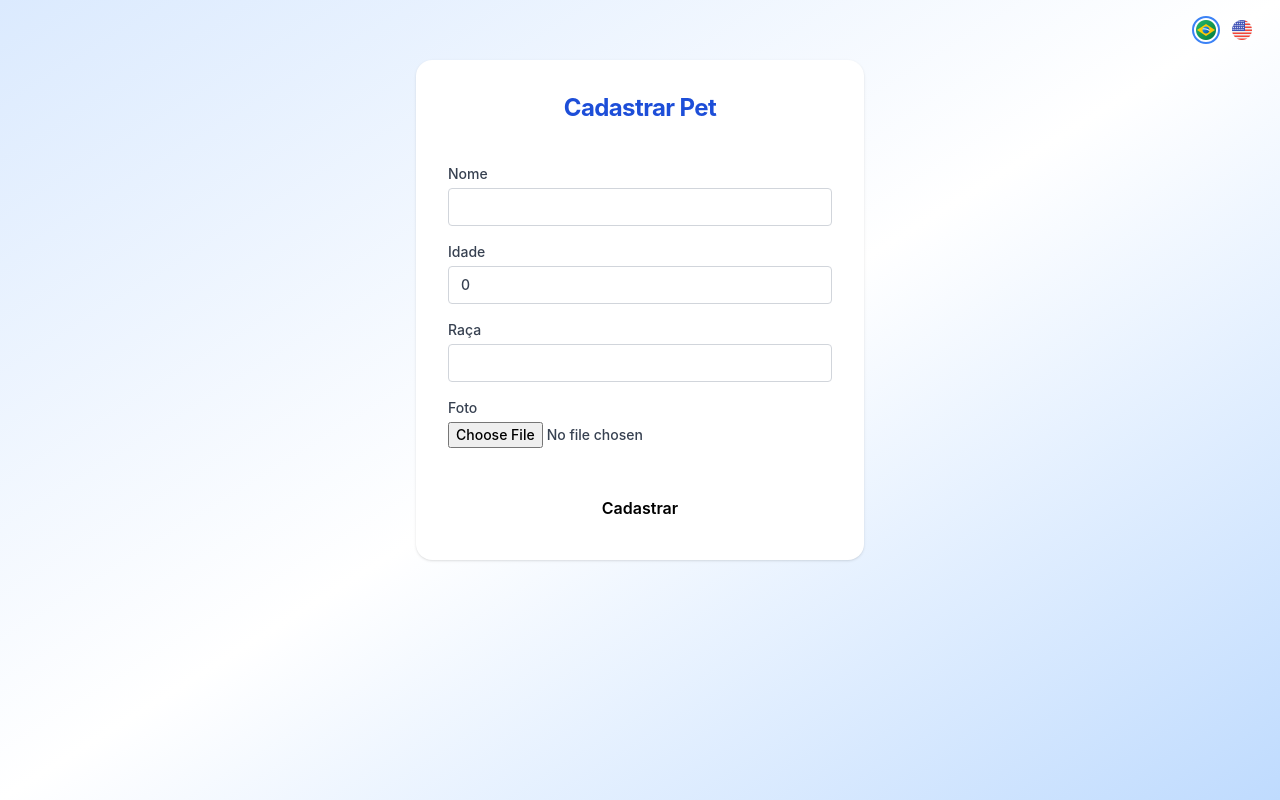
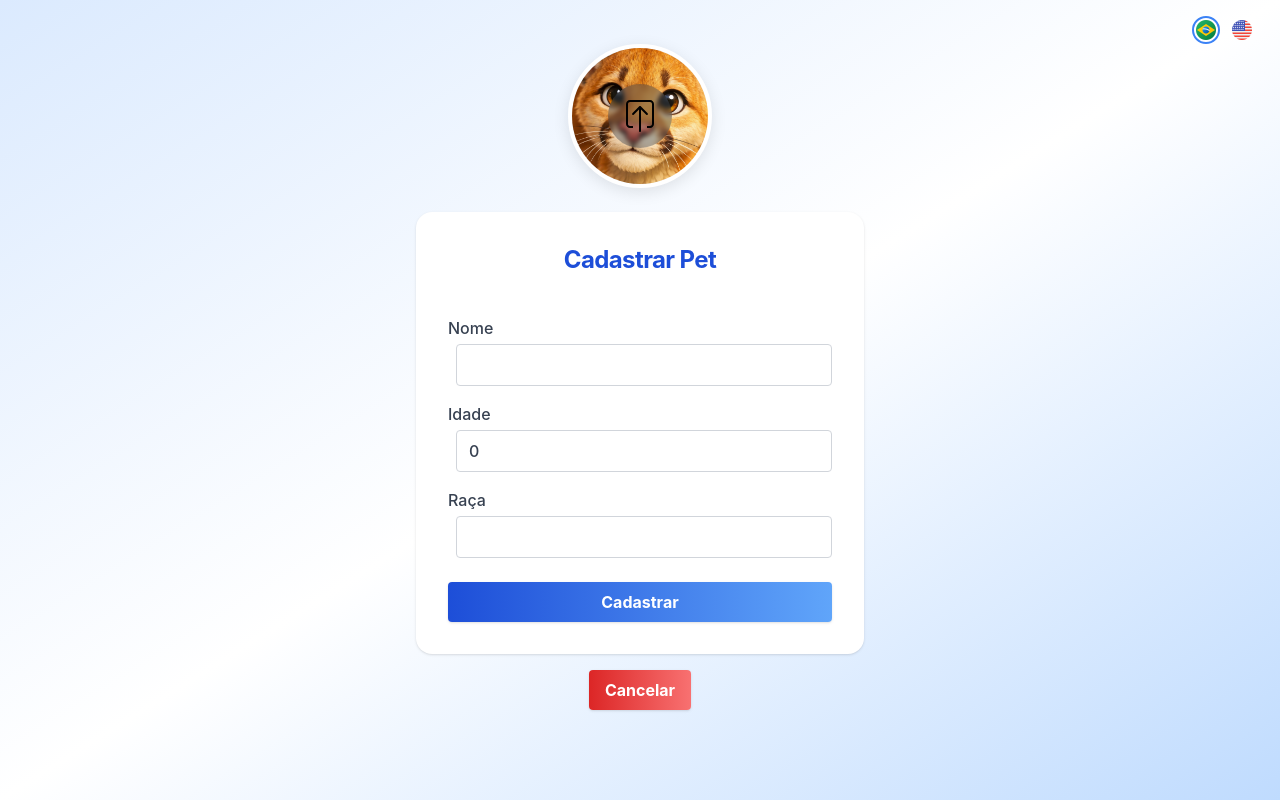
Before and after one commit to talesbee/talesiagobatista036065, a React (Vite) app: page /pets/novo in a window 1280 px wide. Built offline with nearby package versions, Linux system fonts and the light colour scheme; sample sign-in values are in the browser's storage.

Commit message:
feat(petform): finaliza design e layout do componente

```diff
--- a/src/components/PetForm.tsx
+++ b/src/components/PetForm.tsx
@@ -1,5 +1,9 @@
 import React, { useState, ChangeEvent, FormEvent, useRef } from 'react';
+import { useTranslation } from 'react-i18next';
 import { PetFormData } from '../types';
+import Pet_default from '../assets/pet_default.png';
+import { Close, Upload } from '../assets/icons';
+import Button from './Button';
 
 interface PetFormProps {
   initialData?: Partial<PetFormData>;
@@ -20,6 +24,7 @@ const PetForm: React.FC<PetFormProps> = ({
   onRemovePhoto,
   onChangePhoto,
 }) => {
+  const { t } = useTranslation();
   const [form, setForm] = useState<PetFormData>({
     nome: initialData.nome || '',
     idade: initialData.idade || 0,
@@ -48,54 +53,97 @@ const PetForm: React.FC<PetFormProps> = ({
 
   return (
     <div className="flex flex-col items-center min-h-[600px] relative">
-      {/* Foto do pet, centralizada e circular, fora do card */}
-      {isEdit && currentPhotoUrl && (
-        <div className="flex flex-col items-center w-full mb-2">
+      <div className="flex flex-row items-center justify-center w-full mb-2 relative">
+        <div className="flex-1 flex justify-end pr-4">
+          {currentPhotoUrl && (
+            <div className="invisible flex flex-col gap-3 items-center">
+              <button className="p-2" aria-label="invisible" />
+              <button className="p-2" aria-label="invisible" />
+            </div>
+          )}
+        </div>
+
+        <div className="flex flex-col items-center relative">
           <img
-            src={currentPhotoUrl}
-            alt="Foto do Pet"
+            src={currentPhotoUrl || Pet_default}
+            alt={t('petForm.photoAlt')}
             className="w-36 h-36 object-cover rounded-full border-4 border-white shadow-lg bg-gray-100"
             style={{ boxShadow: '0 4px 16px rgba(0,0,0,0.10)' }}
           />
-          <div className="flex flex-row justify-center gap-4 mt-3 w-full">
+
+          {!currentPhotoUrl && (
+            <div className="absolute left-1/2 top-1/2 -translate-x-1/2 -translate-y-1/2 group flex items-center">
               <button
                 type="button"
-              className="px-4 py-1.5 rounded-full bg-blue-600 text-white text-sm font-medium shadow hover:bg-blue-700 transition"
+                className="bg-gray-700/40 rounded-full p-4 flex items-center justify-center hover:bg-gray-700/60 transition"
+                style={{ backdropFilter: 'blur(2px)' }}
                 onClick={() => fileInputRef.current?.click()}
+                aria-label={t('petForm.addPhoto')}
               >
-              Trocar foto
+                <Upload className="w-8 h-8" />
               </button>
+              <span className="absolute left-full ml-2 top-1/2 -translate-y-1/2 bg-gray-800 text-white text-xs rounded px-2 py-1 opacity-0 group-hover:opacity-100 pointer-events-none transition-opacity whitespace-nowrap z-10">
+                {t('petForm.addPhoto')}
+              </span>
+            </div>
+          )}
+        </div>
+
+        <div className="flex-1 flex justify-start pl-4">
+          {currentPhotoUrl && (
+            <div className="flex flex-col gap-3 items-center">
+              <div className="relative group flex items-center">
                 <button
                   type="button"
-              className="px-4 py-1.5 rounded-full bg-red-500 text-white text-sm font-medium shadow hover:bg-red-600 transition"
+                  className="bg-white/80 hover:bg-blue-600/80 text-blue-600 hover:text-white rounded-full p-2 shadow transition flex items-center justify-center"
+                  onClick={() => fileInputRef.current?.click()}
+                  aria-label={t('petForm.changePhoto')}
+                >
+                  <Upload className="w-8 h-8" />
+                </button>
+                <span className="absolute left-full ml-2 top-1/2 -translate-y-1/2 bg-gray-800 text-white text-xs rounded px-2 py-1 opacity-0 group-hover:opacity-100 pointer-events-none transition-opacity whitespace-nowrap z-10">
+                  {t('petForm.changePhoto')}
+                </span>
+              </div>
+              <div className="relative group flex items-center">
+                <button
+                  type="button"
+                  className="bg-white/80 hover:bg-red-500/80 text-red-500 hover:text-white rounded-full p-2 shadow transition flex items-center justify-center"
                   onClick={onRemovePhoto}
+                  aria-label={t('petForm.removePhoto')}
                 >
-              Remover foto
+                  <Close className="w-8 h-8" />
                 </button>
+                <span className="absolute left-full ml-2 top-1/2 -translate-y-1/2 bg-gray-800 text-white text-xs rounded px-2 py-1 opacity-0 group-hover:opacity-100 pointer-events-none transition-opacity whitespace-nowrap z-10">
+                  {t('petForm.removePhoto')}
+                </span>
               </div>
             </div>
           )}
+        </div>
+      </div>
+
       <form
         onSubmit={handleSubmit}
         className="max-w-md w-full mx-auto bg-white p-8 rounded-2xl shadow flex flex-col gap-6 mt-4 relative z-0"
       >
         <h2 className="text-2xl font-bold mb-4 text-center text-blue-700 tracking-tight">
-          {isEdit ? 'Editar Pet' : 'Cadastrar Pet'}
+          {isEdit ? t('petForm.editTitle') : t('petForm.createTitle')}
         </h2>
         <div className="flex flex-col gap-4">
-          <label className="flex flex-col gap-1 text-sm font-medium text-gray-700">
-            Nome
+          <label className="flex flex-col gap-1 text-base font-medium text-gray-700">
+            {t('petForm.name')}
             <input
               type="text"
               name="nome"
               value={form.nome}
               onChange={handleChange}
               required
-              className="input input-bordered px-3 py-2 rounded border border-gray-300 focus:ring-2 focus:ring-blue-300"
+              className="input input-bordered px-3 py-2 ml-2 rounded border border-gray-300 focus:ring-2 focus:ring-blue-300 "
             />
           </label>
-          <label className="flex flex-col gap-1 text-sm font-medium text-gray-700">
-            Idade
+          <label className="flex flex-col gap-1 text-base font-medium text-gray-700">
+            {t('petForm.age')}
             <input
               type="number"
               name="idade"
@@ -103,36 +151,41 @@ const PetForm: React.FC<PetFormProps> = ({
               onChange={handleChange}
               min={0}
               required
-              className="input input-bordered px-3 py-2 rounded border border-gray-300 focus:ring-2 focus:ring-blue-300"
+              className="input input-bordered px-3 py-2 ml-2 rounded border border-gray-300 focus:ring-2 focus:ring-blue-300"
             />
           </label>
-          <label className="flex flex-col gap-1 text-sm font-medium text-gray-700">
-            Raça
+          <label className="flex flex-col gap-1 text-base font-medium text-gray-700">
+            {t('petForm.breed')}
             <input
               type="text"
               name="raca"
               value={form.raca}
               onChange={handleChange}
               required
-              className="input input-bordered px-3 py-2 rounded border border-gray-300 focus:ring-2 focus:ring-blue-300"
+              className="input input-bordered px-3 py-2 ml-2 rounded border border-gray-300 focus:ring-2 focus:ring-blue-300"
             />
           </label>
-          {/* Input de foto só aparece se não houver foto ou se for cadastro */}
-          {(!isEdit || !initialData.foto) && (
-            <label className="flex flex-col gap-1 text-sm font-medium text-gray-700">
-              Foto
-              <input type="file" accept="image/*" onChange={handleFileChange} ref={fileInputRef} />
-            </label>
-          )}
         </div>
-        <button
+
+        <Button
           type="submit"
-          className="btn btn-primary mt-4 py-2 text-base font-semibold"
+          variant="confirm"
+          className="btn btn-primary py-2 text-base font-bold"
           disabled={isLoading}
         >
-          {isEdit ? 'Salvar Alterações' : 'Cadastrar'}
-        </button>
+          {isEdit ? t('petForm.save') : t('petForm.register')}
+        </Button>
       </form>
+      <div className="mt-4">
+        <Button
+          type="button"
+          variant="cancel"
+          className="btn btn-secondary py-2 text-base font-bold"
+          onClick={() => window.history.back()}
+        >
+          {t('petForm.cancel')}
+        </Button>
+      </div>
     </div>
   );
 };
--- a/src/i18n/en.json
+++ b/src/i18n/en.json
@@ -22,5 +22,19 @@
   "tutors": {
     "title": "Tutors",
     "addTutor": "Add Tutor"
+  },
+  "petForm": {
+    "photoAlt": "Pet Photo",
+    "addPhoto": "Add photo",
+    "changePhoto": "Change photo",
+    "removePhoto": "Remove photo",
+    "editTitle": "Edit Pet",
+    "createTitle": "Register Pet",
+    "name": "Name",
+    "age": "Age",
+    "breed": "Breed",
+    "save": "Save Changes",
+    "register": "Register",
+    "cancel": "Cancel"
   }
 }
--- a/src/i18n/pt.json
+++ b/src/i18n/pt.json
@@ -22,5 +22,19 @@
   "tutors": {
     "title": "Tutores",
     "addTutor": "Adicionar Tutor"
+  },
+  "petForm": {
+    "photoAlt": "Foto do Pet",
+    "addPhoto": "Adicionar foto",
+    "changePhoto": "Alterar foto",
+    "removePhoto": "Remover foto",
+    "editTitle": "Editar Pet",
+    "createTitle": "Cadastrar Pet",
+    "name": "Nome",
+    "age": "Idade",
+    "breed": "Raça",
+    "save": "Salvar Alterações",
+    "register": "Cadastrar",
+    "cancel": "Cancelar"
   }
 }
```
Lines whose indentation alone changed are shown as unchanged.
